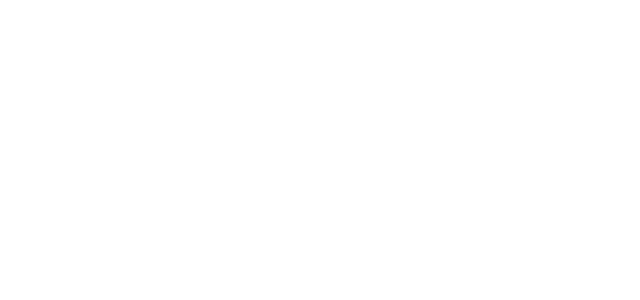
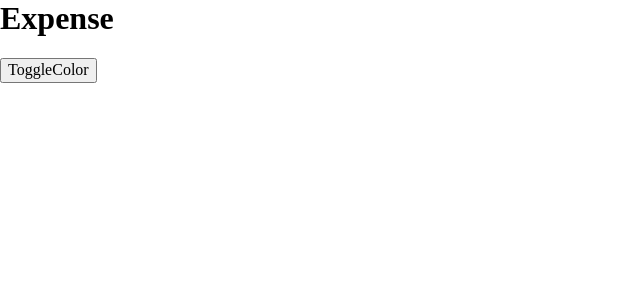
Before and after one commit to shoet/vue-sandbox-FrontendDevelopmentProjects_with_Vue_js3, a Vue app: page /main in a window 1280 px wide. Before the commit this address had no page. Shown: the top 300 px of the page, without its empty margins (0-640 px from the left). Built offline with nearby package versions, Linux system fonts and the light colour scheme.

Commit message:
レイアウト切り替え

```diff
--- /dev/null
+++ b/src/layout/expense-management/darkLayout.vue
@@ -0,0 +1,16 @@
+<script setup lang="ts">
+</script>
+
+<template>
+  <div class="dark-layout-container">
+    <slot class="dark-layout-container__inner"/>
+  </div>
+</template>
+
+<style scoped>
+.dark-layout-container {
+  background-color: black;
+  color: white;
+  height: 100vh;
+}
+</style>
--- /dev/null
+++ b/src/layout/expense-management/lightLayout.vue
@@ -0,0 +1,16 @@
+<script setup lang="ts">
+</script>
+
+<template>
+  <div class="light-layout-container">
+    <slot class="light-layout-container__inner"/>
+  </div>
+</template>
+
+<style scoped>
+.light-layout-container {
+  background-color: white;
+  color: black;
+  height: 100vh;
+}
+</style>
--- a/src/router/indexExpense.ts
+++ b/src/router/indexExpense.ts
@@ -2,12 +2,20 @@
 import type { RouteRecordRaw } from "vue-router";
 
 import ExpenseManagementView from "@/views/expense-management/ExpenseManagementView.vue";
+import ExpenseManagementMain from "@/views/expense-management/ExpenseManagementMain.vue";
 
 const routes: RouteRecordRaw[] = [
   {
     path: '/',
-    name: 'expense',
-    component: ExpenseManagementView
+    component: ExpenseManagementView,
+    redirect: '/main',
+    children: [
+      {
+        path: '/main',
+        name: 'expense-main',
+        component: ExpenseManagementMain,
+      }
+    ]
   },
 ]
 
--- /dev/null
+++ b/src/views/expense-management/ExpenseManagementMain.vue
@@ -0,0 +1,15 @@
+<script setup lang="ts">
+import ToggleLayout from '@/components/expense-management/ToggleLayout.vue';
+
+</script>
+
+<template>
+  <h1>Expense</h1>
+  <ToggleLayout></ToggleLayout>
+</template>
+
+<style scoped>
+h1 {
+  margin-top: 0px;
+}
+</style>
--- a/src/views/expense-management/ExpenseManagementView.vue
+++ b/src/views/expense-management/ExpenseManagementView.vue
@@ -1,10 +1,21 @@
 <script setup lang="ts">
-import { inject } from 'vue';
+import { RouterView } from 'vue-router';
+
+import { computed } from 'vue';
+import { useConfigStore } from '@/stores/expense-management/configStore';
+import lightLayout from '@/layout/expense-management/lightLayout.vue';
+import darkLayout from '@/layout/expense-management/darkLayout.vue';
+const configStore = useConfigStore();
+const currentLayout = computed(() => {
+  return configStore.layoutModeColor == "light" ? lightLayout : darkLayout;
+})
 
 </script>
 
 <template>
-  <h1>Expense</h1>
+  <component v-bind:is="currentLayout">
+    <RouterView/>
+  </component>
 </template>
 
 <style>
```
